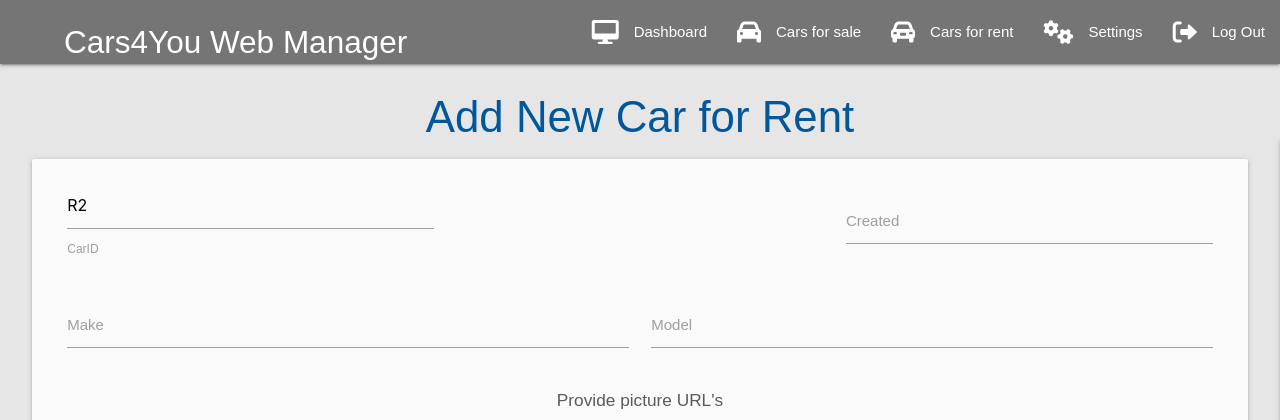
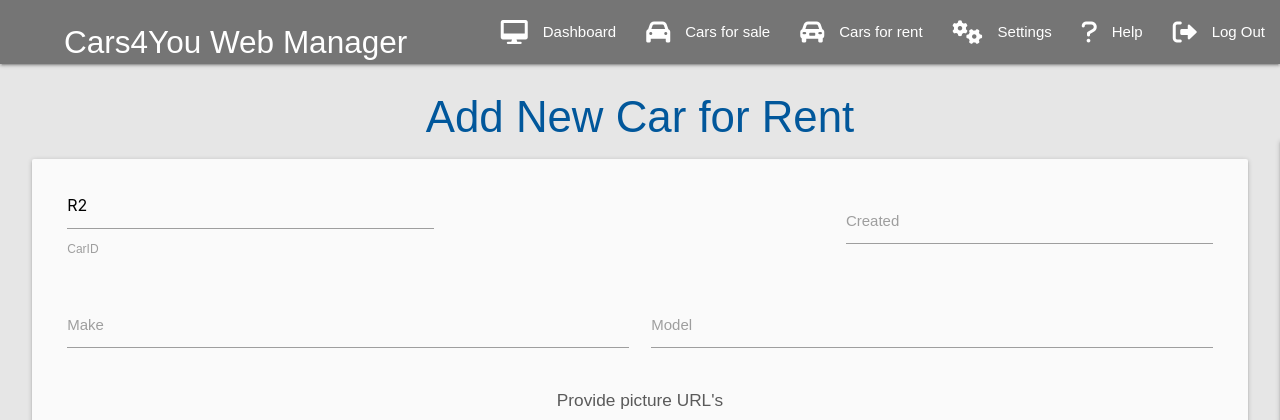
Before and after one commit to MarisKX/Code-Institute-Milestone-Project-3, a Flask app: page /manager-dashboard/add-car-for-rent/ in a window 1280 px wide. Shown: the top 420 px of the page. Run offline with Flask 2, Linux system fonts and the light colour scheme; the visitor is signed in with stand-in values (Sample User, id 1); a database or web service that is not in the repository returns one stand-in record (values such as "Sample title"); some libraries are stand-ins or nearby versions.

Commit message:
Created link to UserManual.pdf file

```diff
--- a/templates/manager-dashboard/base.html
+++ b/templates/manager-dashboard/base.html
@@ -32,6 +32,7 @@
                     <li><a href="{{ url_for('cars_for_sale') }}"><i class="fas fa-car left"></i>Cars for sale</a></li>
                     <li><a href="{{ url_for('cars_for_rent') }}"><i class="fas fa-car-alt left"></i>Cars for rent</a></li>
                     <li><a href="{{ url_for('manager_settings', username=session['user']) }}"><i class="fas fa-cogs left"></i>Settings</a></li>
+                    <li><a href="https://raw.githubusercontent.com/MarisKX/Code-Institute-Milestone-Project-3/main/static/documents/UserManual.pdf" target="_blank"><i class="fas fa-question left"></i>Help</a></li>
                     <li><a href="{{ url_for('manager_logout') }}"><i class="fas fa-sign-out-alt left"></i>Log Out</a></li>
                 {% else %}
                     <li><a href="{{ url_for('manager_login') }}"><i class="fas fa-sign-in-alt left"></i>Log In</a></li>
@@ -47,6 +48,7 @@
                 <li><a href="{{ url_for('cars_for_sale') }}">Cars for sale</a></li>
                 <li><a href="{{ url_for('cars_for_rent') }}">Cars for rent</a></li>
                 <li><a href="{{ url_for('manager_settings', username=session['user']) }}">Settings</a></li>
+                <li><a href="https://raw.githubusercontent.com/MarisKX/Code-Institute-Milestone-Project-3/main/static/documents/UserManual.pdf" target="_blank">Help</a></li>
                 <li><a href="{{ url_for('manager_logout') }}">Log Out</a></li>
             {% else %}
                 <li><a href="{{ url_for('manager_login') }}">Log In</a></li>
```
